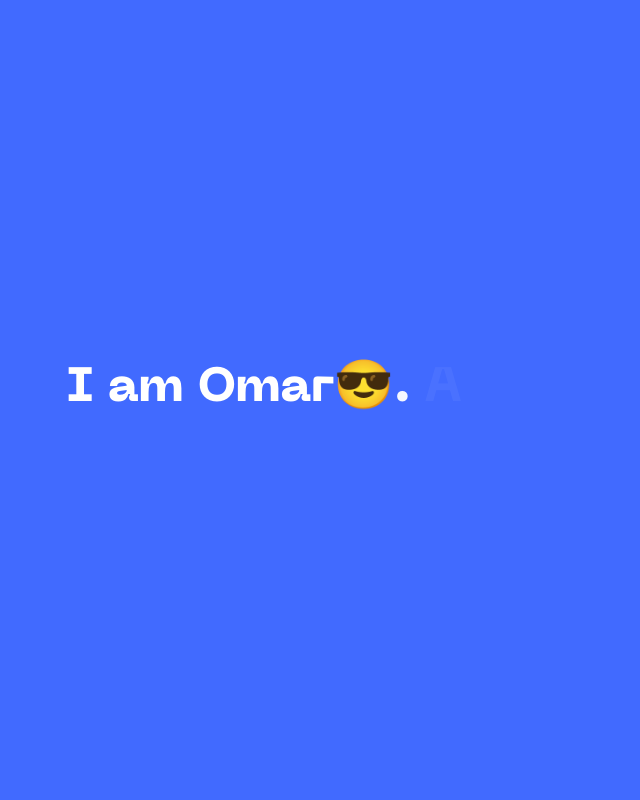
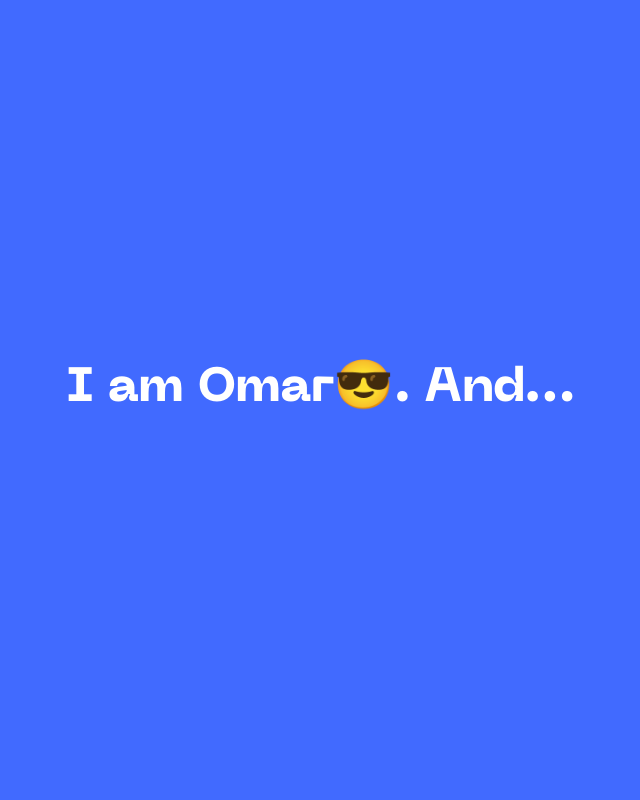
Before and after one commit to OmarTaheri/MyCv, a Next.js app: page / in a window 1280 px wide. Shown: the top 800 px of the page, without its empty margins (319-959 px from the left). Built offline with nearby package versions, Linux system fonts and the light colour scheme.

Commit message:
imporve the loading pages

```diff
--- a/src/app/components/PreLoader.tsx
+++ b/src/app/components/PreLoader.tsx
@@ -1,133 +1,86 @@
-import React, { useState, useEffect } from "react";
-import { motion } from "framer-motion";
+import React from "react";
+import { useState, useEffect, useCallback } from "react";
+import { motion, AnimatePresence } from "framer-motion";
 import style from "./preloader.module.css";
-export default function PreLoader() {
-  const [hide, setHide] = useState(false);
-  const [isPreloading, setIsPreloading] = useState(true);
 
-  useEffect(() => {
-    if (isPreloading) {
-      document.body.style.overflow = "hidden";
-    } else {
-      document.body.style.overflow = "auto";
-    }
-  }, [isPreloading]);
-  const text = [
-    "< ",
-    " ",
-    "H",
-    "e",
-    "l",
-    "l",
-    "o",
-    " ",
-    "E",
-    "v",
-    "e",
-    "r",
-    "y",
-    "o",
-    "n",
-    "e",
-    "👋",
-    ">",
-  ];
-  const text2 = [
-    "I",
-    " ",
-    "a",
-    "m",
-    " ",
-    "O",
-    "m",
-    "a",
-    "r",
-    "😎",
-    ".",
-    " ",
-    "A",
-    "n",
-    "d",
-    ".",
-    ".",
-    ".",
-  ];
-  const text3 = [
-    "E",
-    "n",
-    "j",
-    "o",
-    "y",
-    " ",
-    "M",
-    "y",
-    " ",
-    "P",
-    "a",
-    "g",
-    "e",
-    "💖",
-  ];
-  useEffect(() => {
-    if (hide) {
-      setIsPreloading(false);
-    }
-  }, [hide]);
-  if (hide) {
-    return null;
+interface TextAnimationProps {
+  text: string;
+  delay: number;
+  zIndex: number;
 }
 
+const TextAnimation: React.FC<TextAnimationProps> = ({
+  text,
+  delay,
+  zIndex,
+}) => {
   return (
-    <>
     <motion.div
       id={style.preloader}
       initial={{ opacity: 1 }}
       animate={{ opacity: 0 }}
-        style={{ zIndex: 1000 }}
-        transition={{ duration: 1, delay: 3 }}
+      exit={{ opacity: 0 }}
+      style={{ zIndex }}
+      transition={{ duration: 1, delay: delay + text.length * 0.1 }}
     >
       <div className={style.preloadertext}>
-          {text.map((char, index) => (
-            <span key={index} style={{ animationDelay: `${index * 0.1}s` }}>
+        {text.split("").map((char, index) => (
+          <motion.span
+            key={index}
+            initial={{ opacity: 0, y: 20 }}
+            animate={{ opacity: 1, y: 0 }}
+            transition={{ duration: 0.3, delay: delay + index * 0.1 }}
+          >
             {char}
-            </span>
+          </motion.span>
         ))}
       </div>
     </motion.div>
-      <motion.div
-        id={style.preloader}
-        initial={{ opacity: 1 }}
-        animate={{ opacity: 0 }}
-        style={{ zIndex: 999 }}
-        transition={{ duration: 1, delay: 7, ease: "circInOut" }}
-      >
-        <div className={style.preloadertext}>
-          {text2.map((char, index) => (
-            <span
+  );
+};
+const PreLoader: React.FC = () => {
+  const [isPreloading, setIsPreloading] = useState<boolean>(true);
+
+  useEffect(() => {
+    document.body.style.overflow = isPreloading ? "hidden" : "auto";
+    return () => {
+      document.body.style.overflow = "auto";
+    };
+  }, [isPreloading]);
+
+  const handleAnimationComplete = useCallback((): void => {
+    setIsPreloading(false);
+  }, []);
+
+  const texts: string[] = [
+    "< Hello Everyone\u{1F44B}>",
+    "I am Omar\u{1F60E}. And...",
+    "Enjoy My Page\u{1F496}",
+  ];
+
+  if (!isPreloading) return null;
+
+  return (
+    <AnimatePresence>
+      {texts.map((text, index) => (
+        <TextAnimation
           key={index}
-              style={{ animationDelay: `${index * 0.1 + 4.5}s` }}
-            >
-              {char}
-            </span>
+          text={text}
+          delay={index * 4}
+          zIndex={1000 - index}
+        />
       ))}
-        </div>
-      </motion.div>
       <motion.div
         id={style.preloader}
         initial={{ x: 0 }}
         animate={{ x: "-100%" }}
-        style={{ zIndex: 998 }}
-        transition={{ duration: 1, delay: 11, ease: "circInOut" }}
-        onAnimationComplete={() => setHide(true)}
-      >
-        <div className={style.preloadertext}>
-          {text3.map((char, index) => (
-            <span key={index} style={{ animationDelay: `${index * 0.1 + 8}s` }}>
-              {char}
-            </span>
-          ))}
-        </div>
-      </motion.div>
-    </>
+        exit={{ x: "-100%" }}
+        style={{ zIndex: 997 }}
+        transition={{ duration: 1, delay: texts.length * 4, ease: "circInOut" }}
+        onAnimationComplete={handleAnimationComplete}
+      />
+    </AnimatePresence>
   );
-}
+};
+
+export default PreLoader;
--- a/src/app/components/cursor.module.css
+++ b/src/app/components/cursor.module.css
@@ -1,6 +1,6 @@
 .cursor {
   position: fixed;
-  z-index: 10; /* Lower z-index */
+  z-index: 10;
   left: 0;
   top: 0;
   width: 10px;
@@ -12,7 +12,7 @@
 }
 .cursorOutline {
   position: fixed;
-  z-index: 999999; /* Haigher z-index */
+  z-index: 999999;
   width: 40px;
   height: 40px;
   top: -15px;
```
Lines whose indentation alone changed are shown as unchanged.
